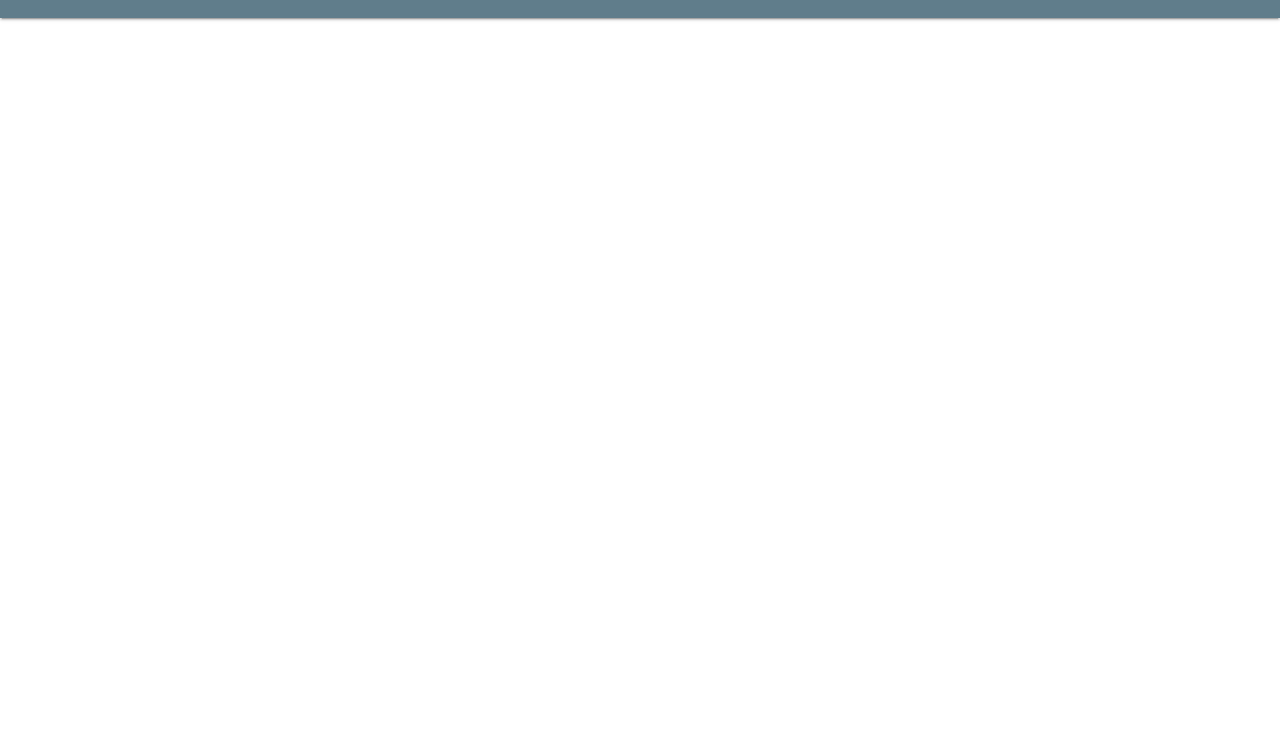
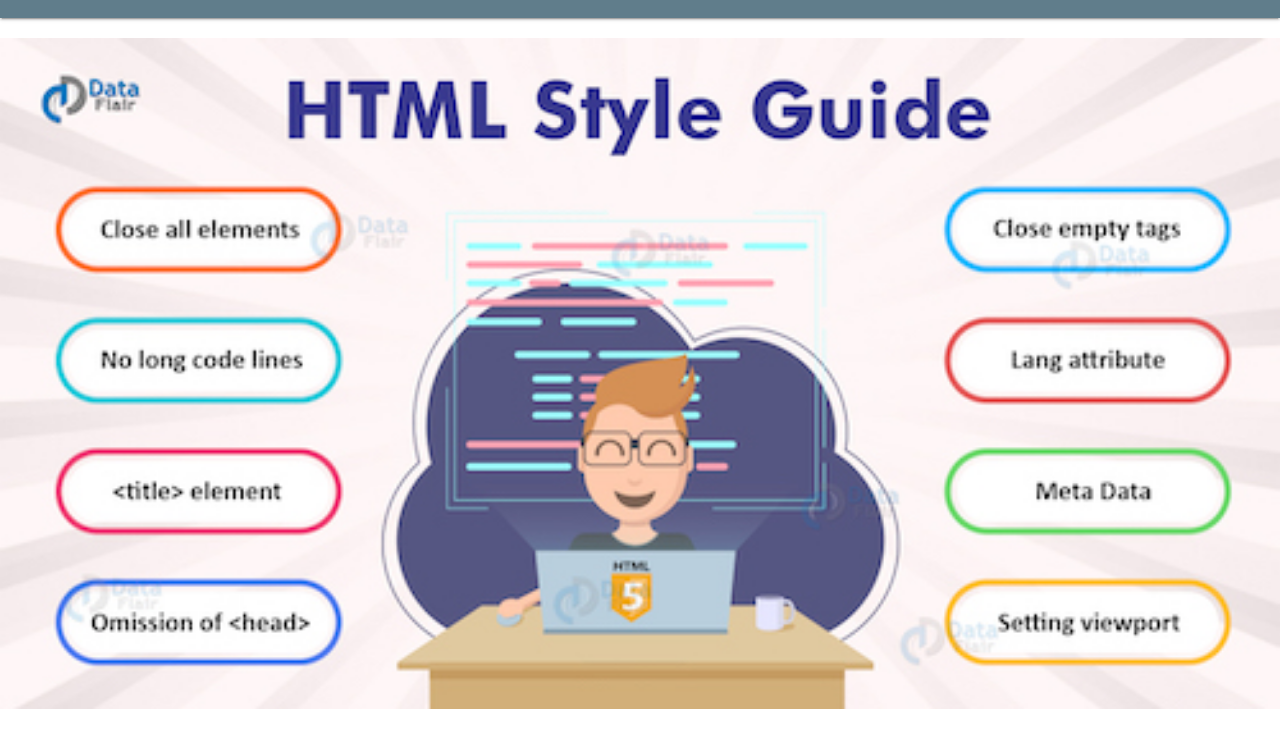
Before and after one commit to Timothy-Manwell/ICS2O-PWA-Template, a plain HTML site: page index.html in a window 1280 px wide. Shown: the part 46-794 px from the top of the page. Drawn offline with nearby package versions, Linux system fonts and the light colour scheme.

Commit message:
added js and images folder

```diff
--- a/index.html
+++ b/index.html
@@ -32,6 +32,7 @@
       <main class="mdl-layout__content">
         <div class="page-content" style="padding-left: 100px"></div>
       </main>
+      <img src="./images/HTML-style-guide.jpeg"
     </div>
   </body>
 </html>
```
Also changed, not shown: images/HTML-style-guide.jpeg (added), js/script.js (added).
